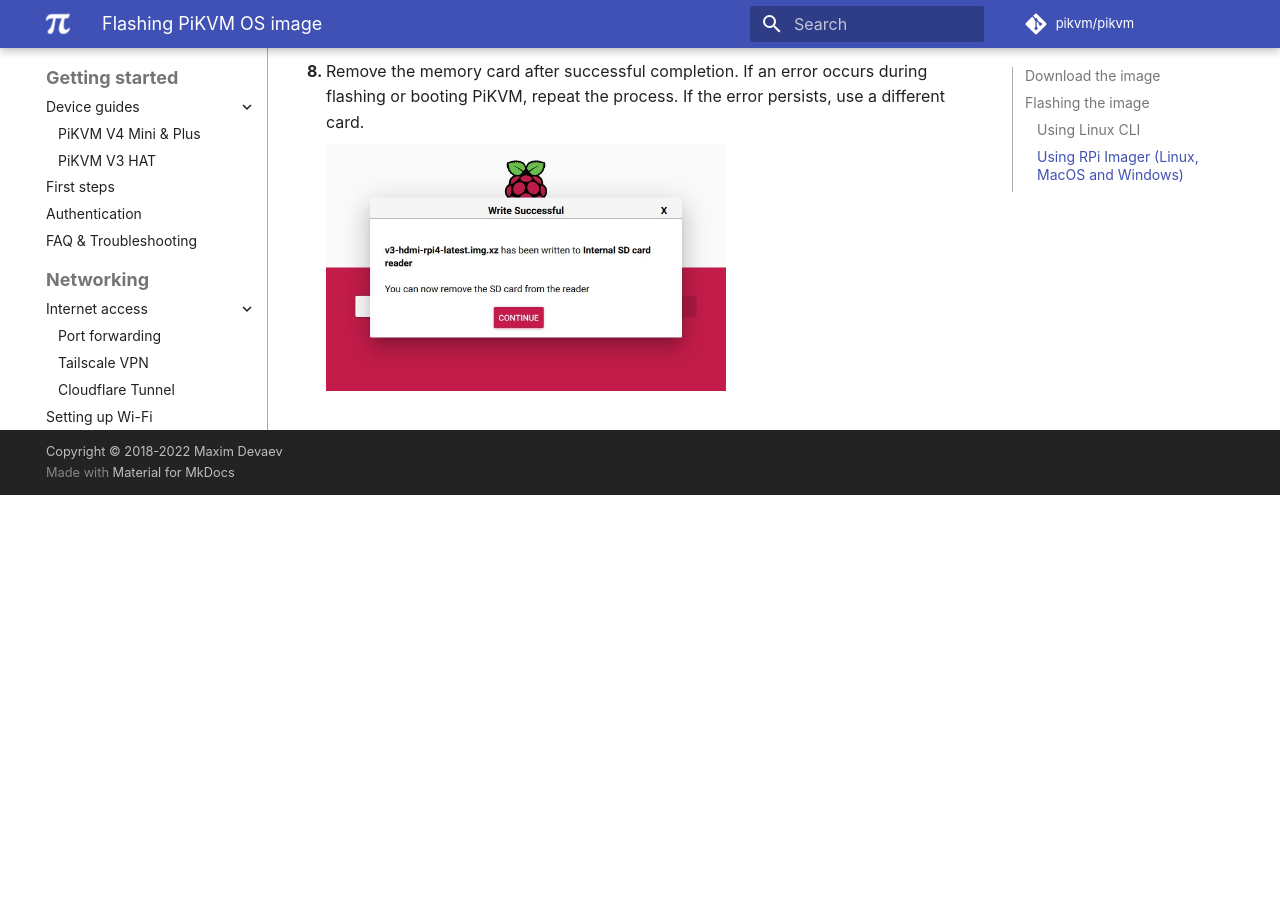
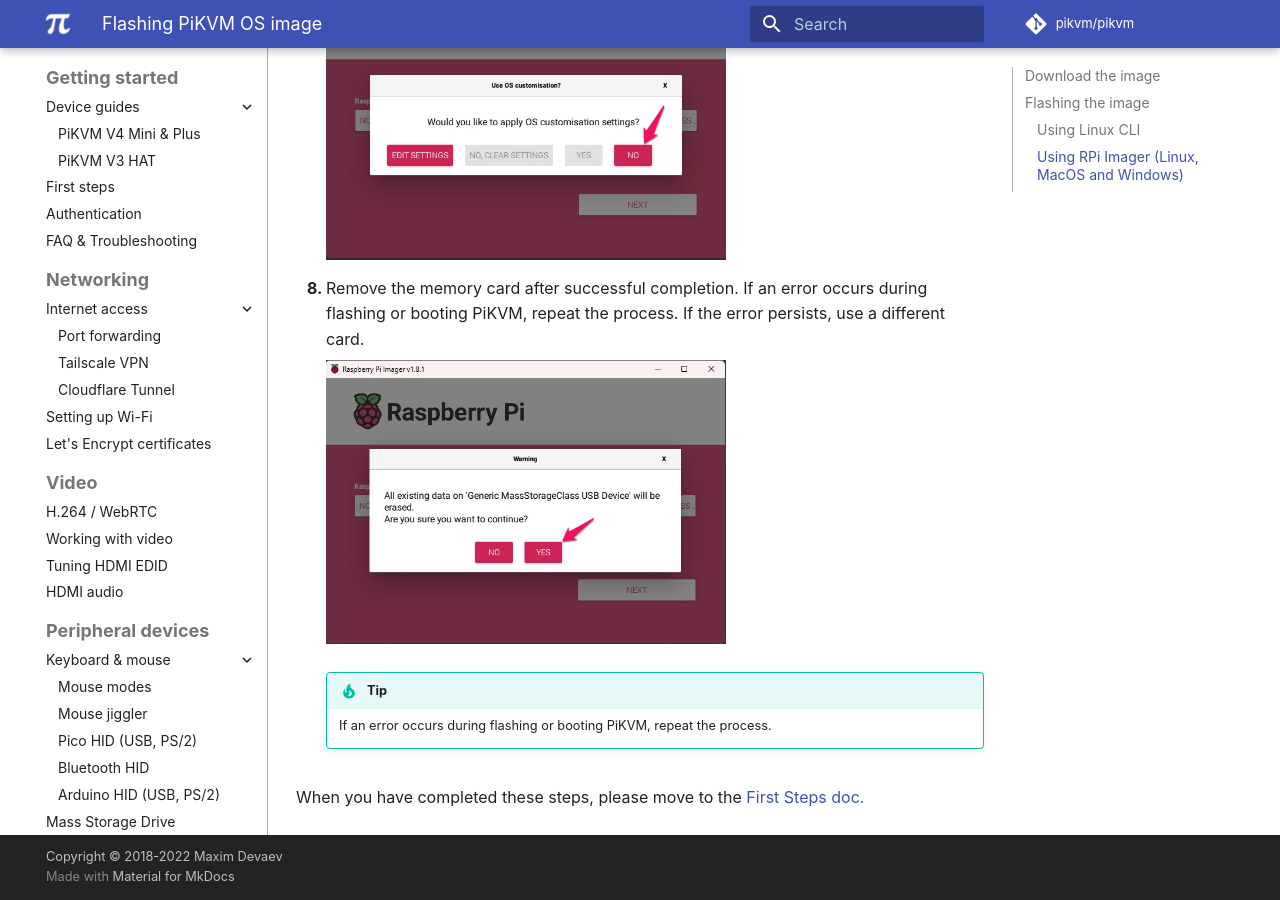
Before and after one commit to pikvm/pikvm, an MkDocs documentation site: the page built from docs/flashing_os.md, in a window 1280 px wide and 900 px high, scrolled down 3613 px. Built offline with MkDocs 1.6.1 and Material for MkDocs 9.7.7, drawn with Linux system fonts in a browser that asks for light colours; some web fonts are replaced; comment, search, counter and statistics services are not loaded; before the commit the page ends 4108 px from its top, so only the background shows below that.

Commit message:
Updated pics - doc (#1161)
* Add files via upload

* Update flashing_os.md

Updated pic

```diff
--- a/docs/flashing_os.md
+++ b/docs/flashing_os.md
@@ -69,33 +69,38 @@
 
 2. Run RPi Imager:
 
-    <img src="imager-1.jpg" width="400" />
+    <img src="RPi-imager1.jpg" width="400" />
 
 3. Press **CHOOSE OS** and select **Use custom** image at bottom of the list:
 
-    <img src="imager-2.jpg" width="400" />
+    <img src="RPi-imager2.jpg" width="400" />
 
 4. After clicking on this item, select the image file (`*.img` or `*.img.xz`), then click **CHOOSE STORAGE**:
 
     !!! warning
         Check the advanced settings (`CTRL+SHIFT+X`), make sure they are blank or the flash will fail.
 
-    <img src="imager-3.jpg" width="400" />
+    <img src="RPi-imager3.jpg" width="400" />
 
 5. Insert the memory card into the card reader. Choose the card reader from this list. **Be careful** and choose the right device:
 
-    <img src="imager-4.jpg" width="400" />
+    <img src="RPi-imager4.jpg" width="400" />
 
 6. After choosing the memory card, press the **WRITE** button. Confirm the operation when you are asked about it:
 
-    <img src="imager-5.jpg" width="400" />
+    <img src="RPi-imager5.jpg" width="400" />
 
 7. Wait for the process to finish. Get yourself a coffee or do some stretching :)
     The process may hang at 99% for a long time, this is okay, just wait for it to complete.
 
-    <img src="imager-6.jpg" width="400" />
+    <img src="RPi-imager6.jpg" width="400" />
 
 8. Remove the memory card after successful completion. If an error occurs during flashing or booting PiKVM, repeat the process.
     If the error persists, use a different card.
 
-    <img src="imager-7.jpg" width="400" />
+    <img src="RPi-imager7.jpg" width="400" />
+
+    !!! tip
+        If an error occurs during flashing or booting PiKVM, repeat the process.
+
+When you have completed these steps, please move to the [First Steps doc.](https://docs.pikvm.org/first_steps/)
```
